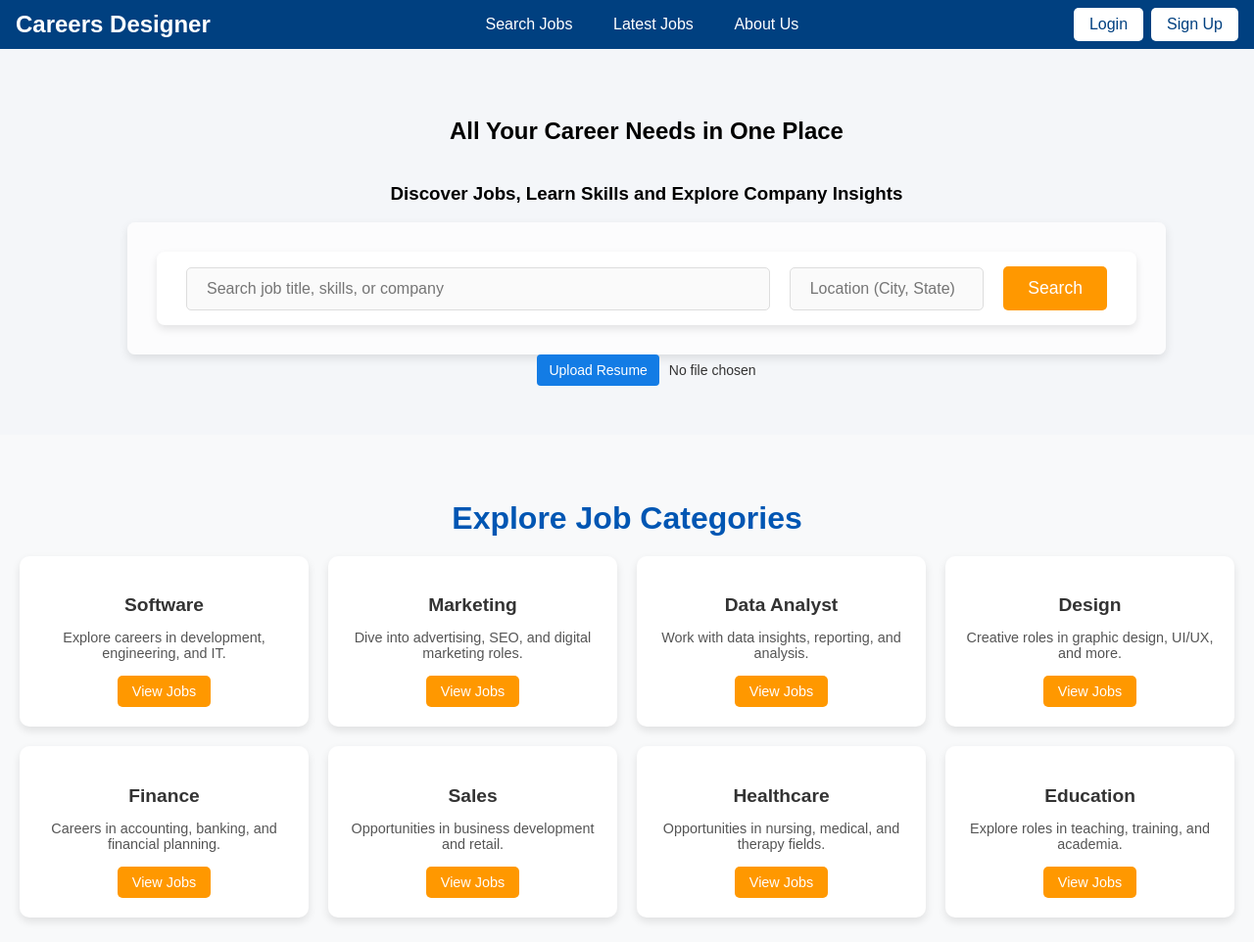
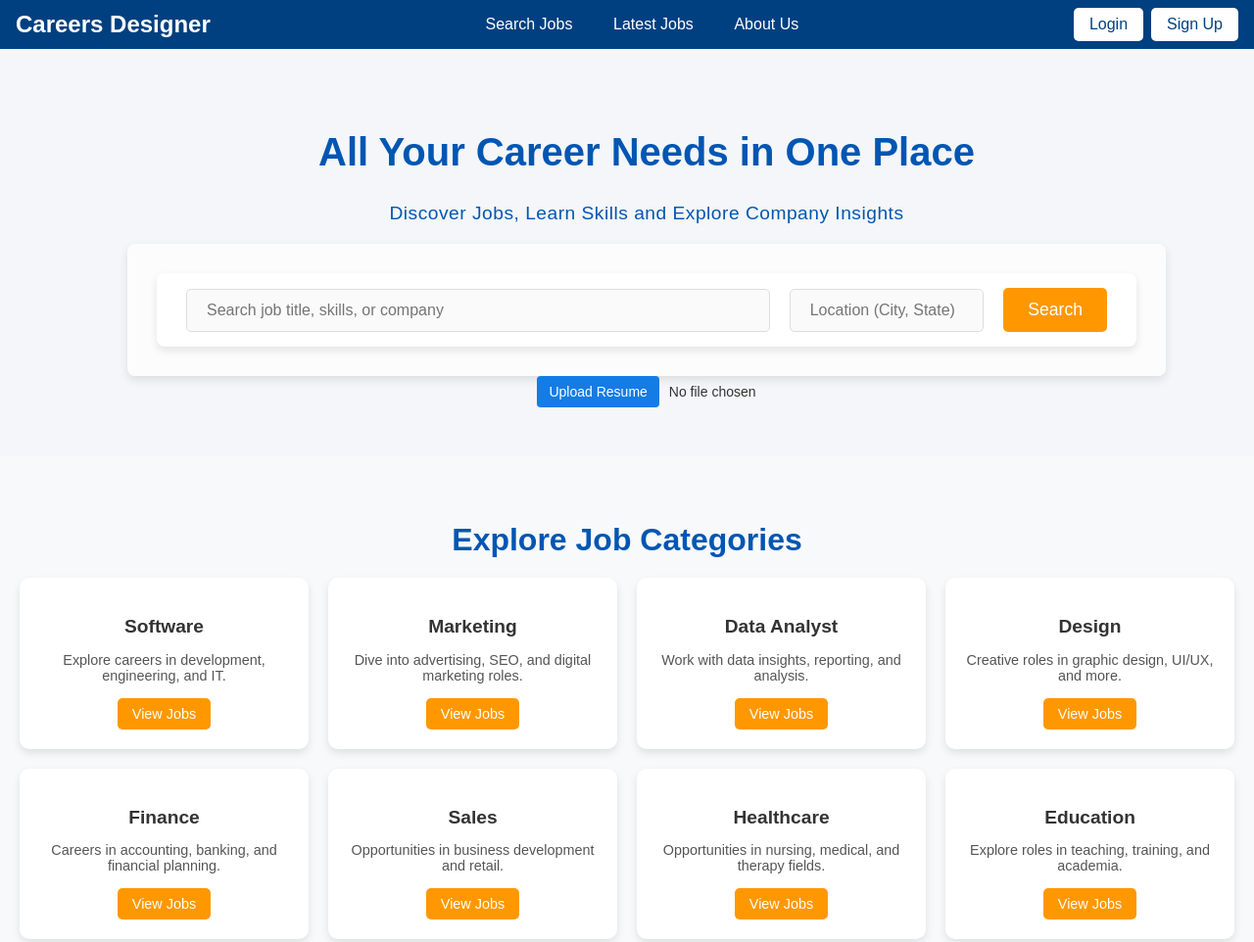
Before and after one commit to sarthakagarwal2060/Careers-Designer, a plain HTML site: page index.htm in a window 1280 px wide. Shown: the top 962 px of the page at 98% size. Drawn offline with Linux system fonts and the light colour scheme.

Commit message:
Update styles.css

```diff
--- a/styles.css
+++ b/styles.css
@@ -288,3 +288,21 @@
 .job-item p {
     margin: 5px 0;
 }
+
+
+#heading1 {
+    font-size: 2.5rem; /* Adjust for your design needs */
+    font-weight: bold;
+    color: #0056b3; /* Neutral dark color for better readability */
+    text-align: center;
+    margin-bottom: 10px;
+}
+
+#heading3 {
+    font-size: 1.2rem; /* Slightly smaller than h1 for hierarchy */
+    font-weight: 500;
+    color: #0056b3; /* Lighter shade for subtle contrast */
+    text-align: center;
+    margin-bottom: 20px;
+    letter-spacing: 0.5px; /* Slightly spaced out for a modern look */
+}
```
